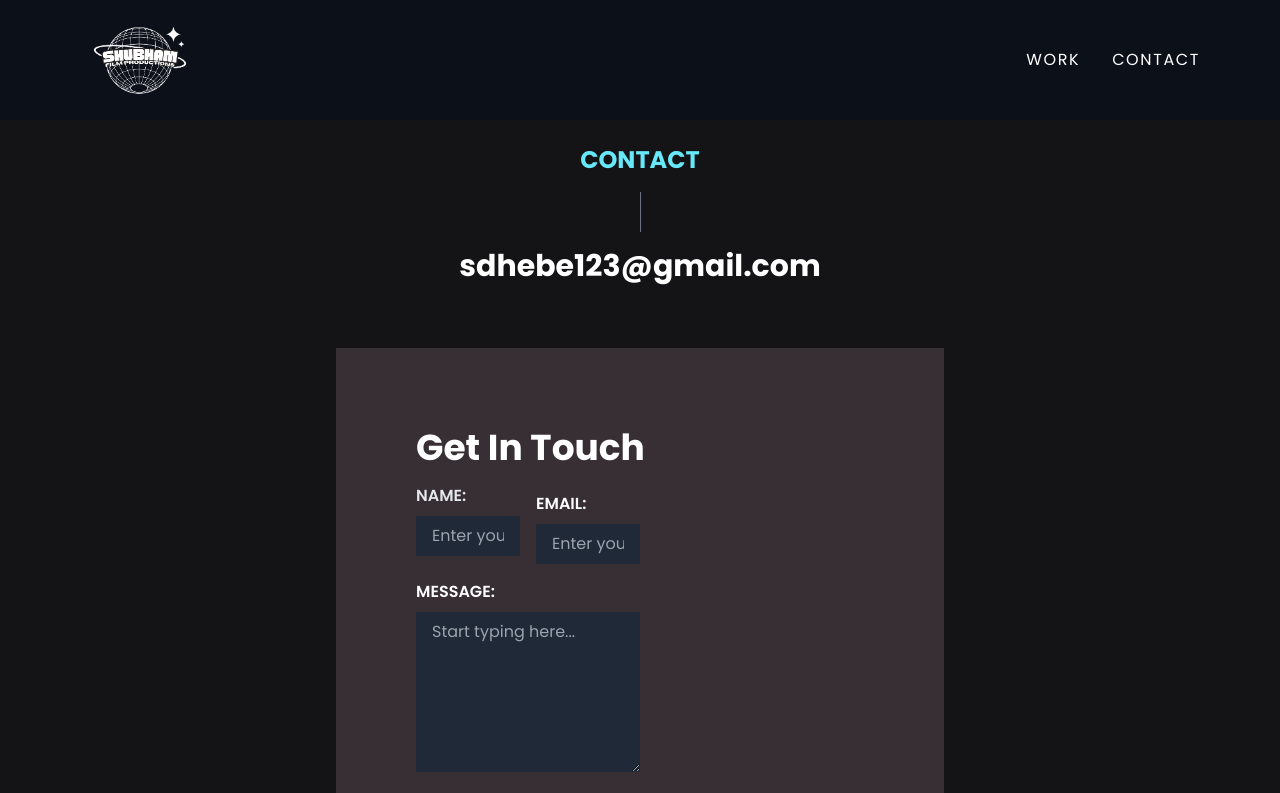
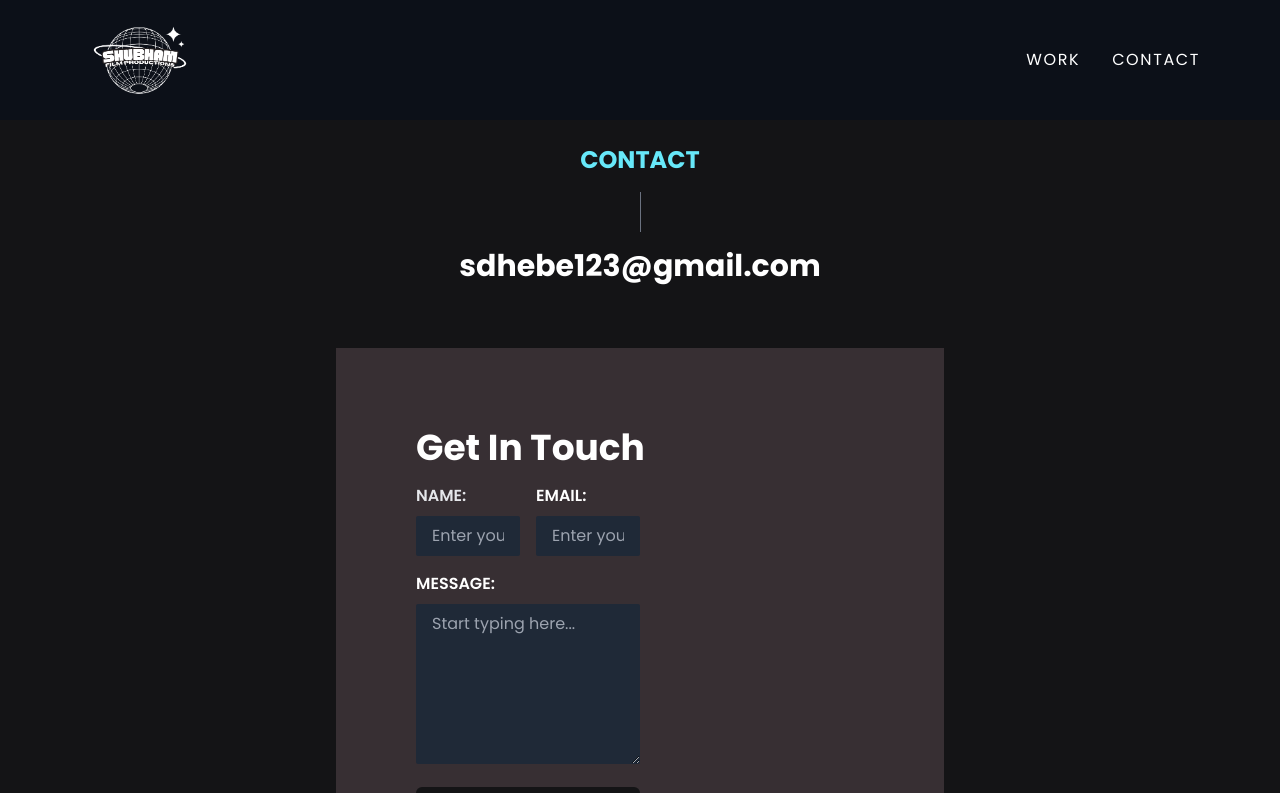
Before and after one commit to saurabhdhebe2/sh_portfolio, a Next.js app: page /contact in a window 1280 px wide. Shown: the top 793 px of the page. Built offline with nearby package versions, Linux system fonts and the light colour scheme.

Commit message:
bugu fix

```diff
--- a/src/components/Contact.jsx
+++ b/src/components/Contact.jsx
@@ -93,7 +93,10 @@ const GetInTouchForm = () => {
               />
             </div>
             <div className="flex-grow">
-              <label htmlFor="email" className="block my-2 font-semibold">
+              <label
+                htmlFor="email"
+                className="sm:mt-2 md:mt-0 block mb-2 font-semibold"
+              >
                 EMAIL:
               </label>
               <input
```
